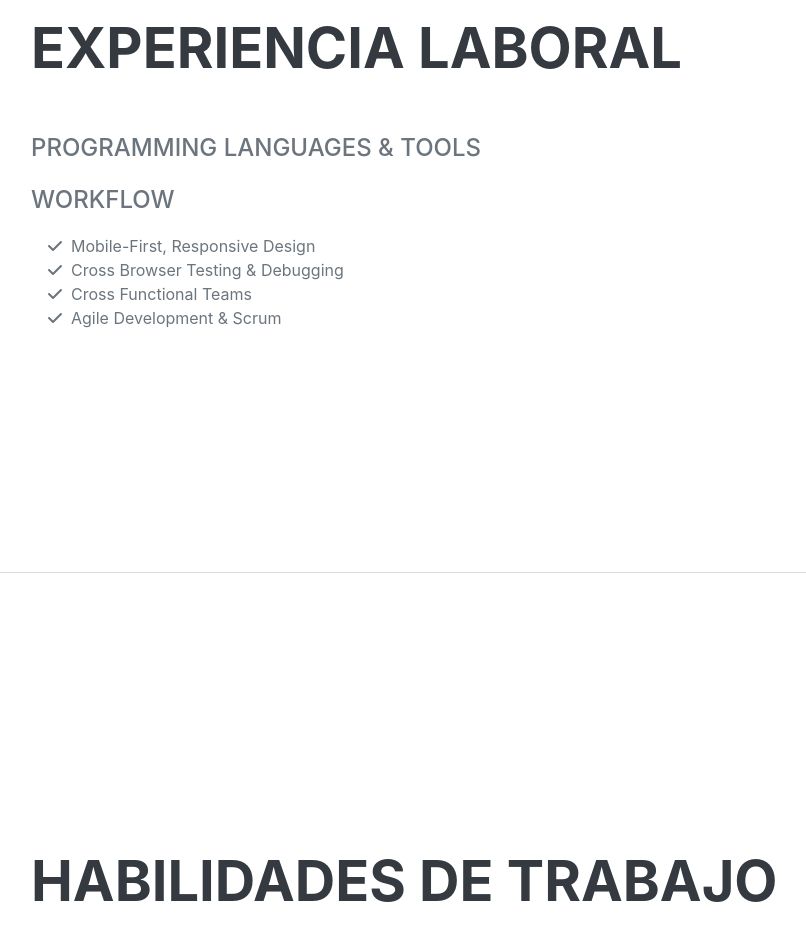
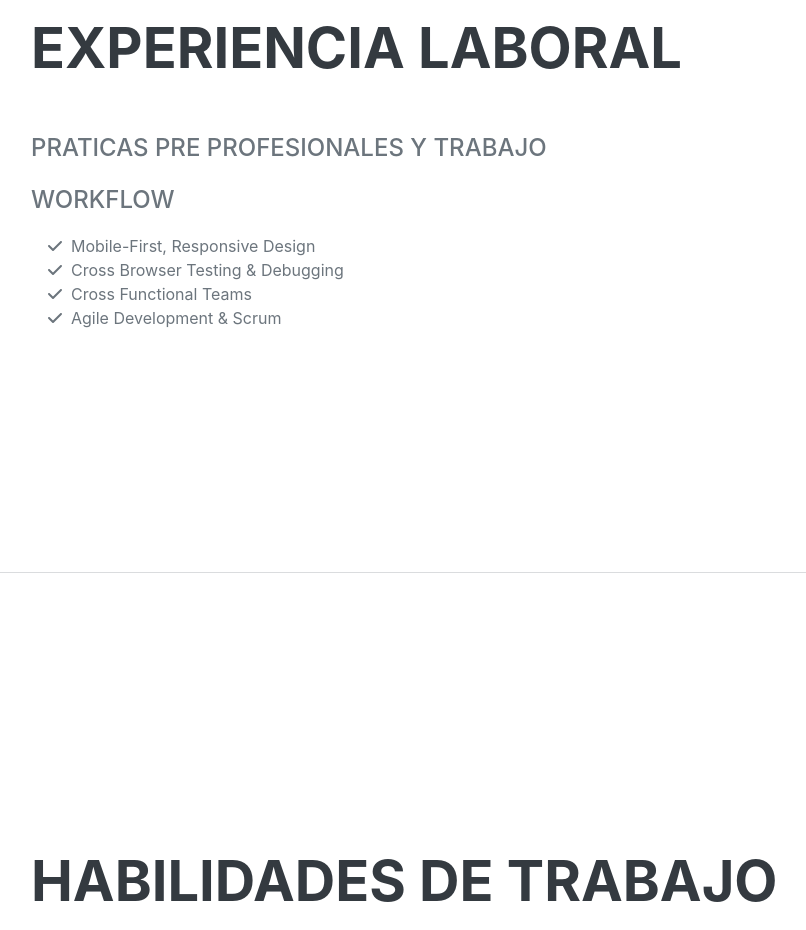
Before and after one commit to AulaDePsicologia/Curriculo-Vitae, a plain HTML site: page index.html in a window 1280 px wide. Shown: the part 3040-3970 px from the top of the page, without its empty margins (289-1095 px from the left). Drawn offline with nearby package versions, Linux system fonts and the light colour scheme; a web font is replaced by a local one.

Commit message:
Update index.html

```diff
--- a/index.html
+++ b/index.html
@@ -124,7 +124,7 @@
             <section class="resume-section" id="skills">
                 <div class="resume-section-content">
                     <h2 class="mb-5">EXPERIENCIA LABORAL</h2>
-                    <div class="subheading mb-3">Programming Languages & Tools</div>
+                    <div class="subheading mb-3">Praticas Pre Profesionales y Trabajo</div>
 
                     <div class="subheading mb-3">Workflow</div>
                     <ul class="fa-ul mb-0">
```
